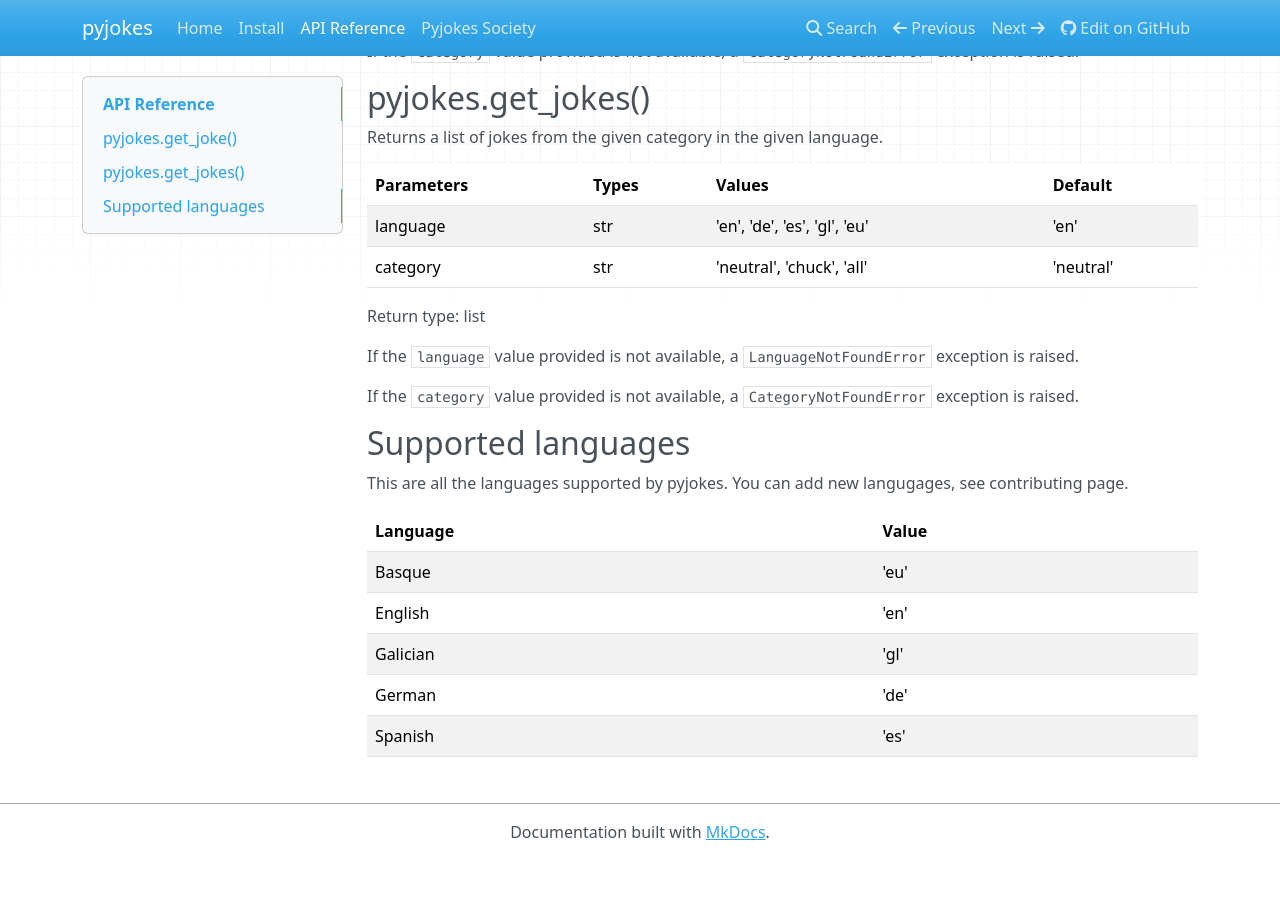
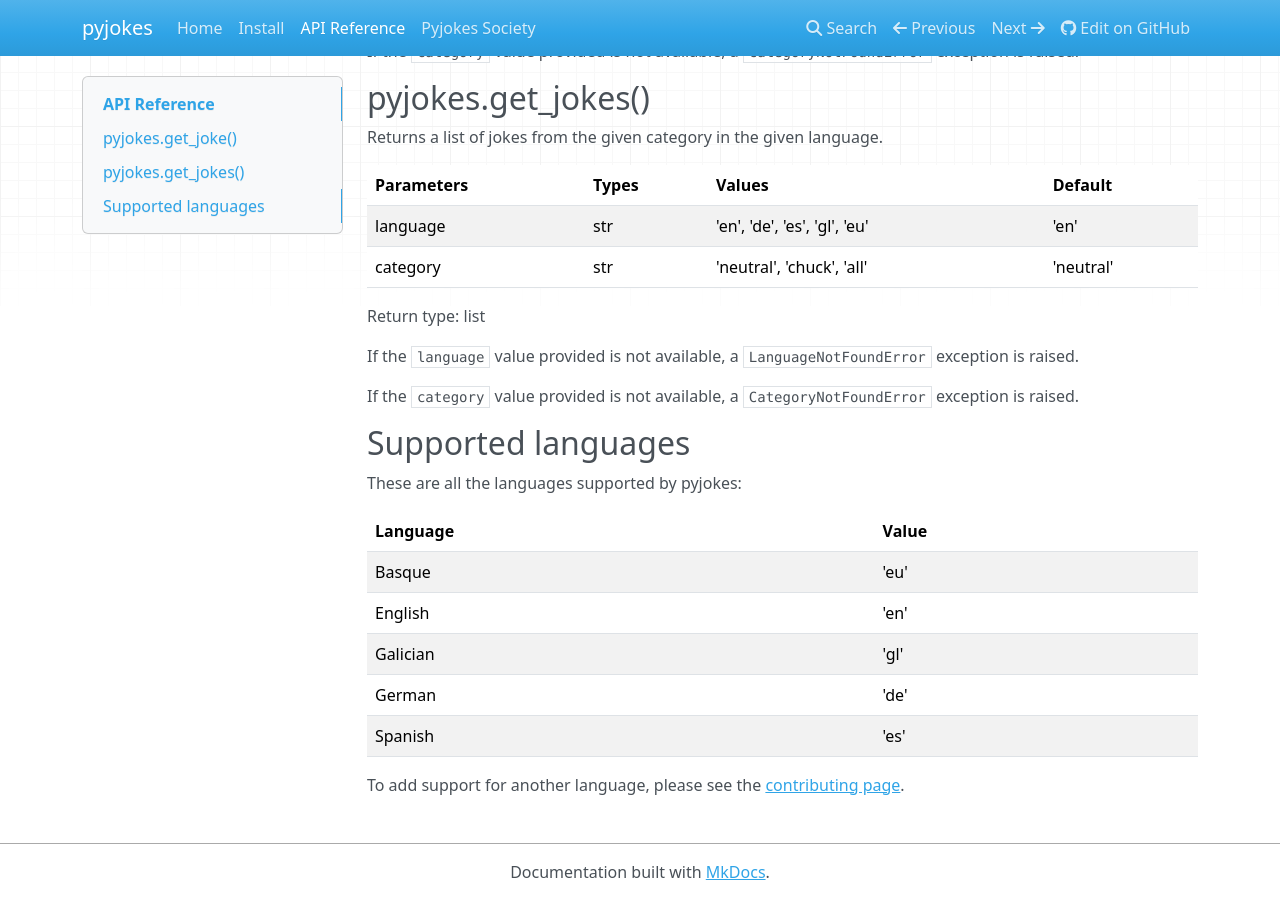
Before and after one commit to pyjokes/pyjokes, an MkDocs documentation site: the page built from docs/api.md, in a window 1280 px wide and 900 px high, scrolled down 501 px. Built offline with MkDocs 1.6.1, drawn with Linux system fonts in a browser that asks for light colours; nearby versions of some CDN libraries; before the commit the page ends 1361 px from its top, so only the background shows below that.

Commit message:
Convert US English to British English and add link to contributing page

```diff
--- a/docs/api.md
+++ b/docs/api.md
@@ -38,7 +38,7 @@
 
 ## Supported languages
 
-This are all the languages supported by pyjokes. You can add new langugages, see contributing page.
+These are all the languages supported by pyjokes:
 
 | Language   | Value |
 | ---------- | ----- |
@@ -47,3 +47,5 @@
 | Galician   | 'gl'  |
 | German     | 'de'  |
 | Spanish    | 'es'  |
+
+To add support for another language, please see the [contributing page](https://github.com/pyjokes/pyjokes/blob/master/CONTRIBUTING.md).
```
